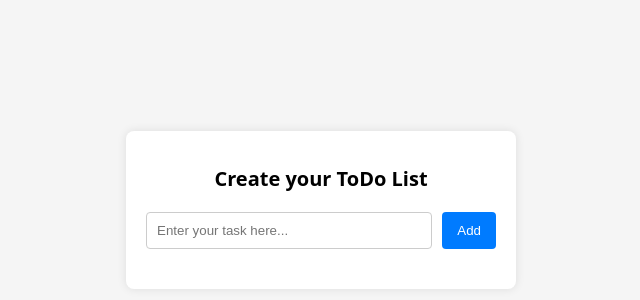
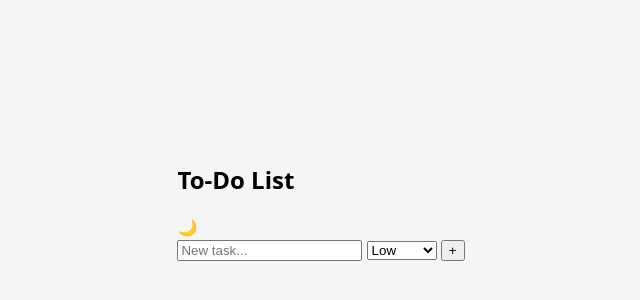
Before and after one commit to akshithap2006/jstodolist, a plain HTML site: page index.html in a window 1280 px wide. Shown: the part 190-490 px from the top of the page, without its empty margins (319-959 px from the left). Drawn offline with Linux system fonts and the light colour scheme.

Commit message:
Update index.html

```diff
--- a/index.html
+++ b/index.html
@@ -1,29 +1,34 @@
 <!DOCTYPE html>
 <html lang="en">
-  <head>
-    <meta charset="UTF-8" />
-    <meta name="viewport" content="width=device-width, initial-scale=1.0" />
-    <link
-      rel="stylesheet"
-      href="https://cdnjs.cloudflare.com/ajax/libs/font-awesome/6.0.0-beta3/css/all.min.css"
-    />
-    <link rel="stylesheet" href="./styles.css" />
-    <title>ToDo List App</title>
-  </head>
-  <body>
-    <div class="container">
-      <h1>Create your ToDo List</h1>
-      <form id="todoForm">
-        <input
-          type="text"
-          id="listname"
-          placeholder="Enter your task here..."
-        />
-        <input type="submit" value="Add" />
-      </form>
-      <div id="todoList"></div>
+<head>
+  <meta charset="UTF-8">
+  <meta name="viewport" content="width=device-width, initial-scale=1.0">
+  <title>Pastel To-Do List</title>
+  <link rel="stylesheet" href="styles.css">
+</head>
+<body>
+
+  <div class="todo">
+    <header>
+      <h2>To-Do List</h2>
+      <div class="toggle" id="themeToggle">🌙</div>
+    </header>
+
+    <div class="input-group">
+      <input type="text" id="taskInput" placeholder="New task...">
+      <select id="priority">
+        <option value="low">Low</option>
+        <option value="medium">Medium</option>
+        <option value="high">High</option>
+      </select>
+      <button id="addBtn">+</button>
     </div>
 
-    <script src="script.js"></script>
-  </body>
+    <ul id="list"></ul>
+
+    <div class="stats" id="stats"></div>
+  </div>
+
+  <script src="script.js"></script>
+</body>
 </html>
```
